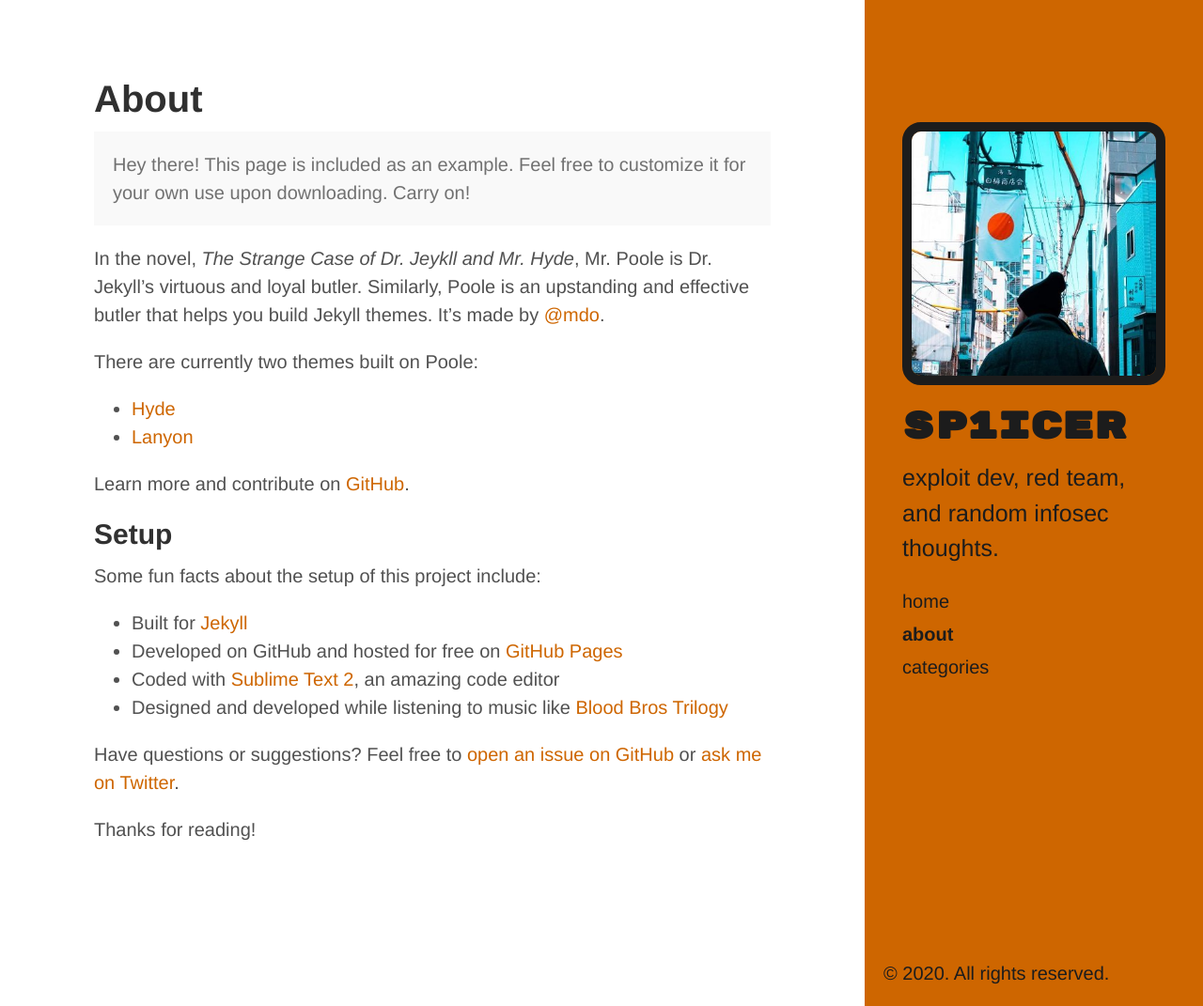
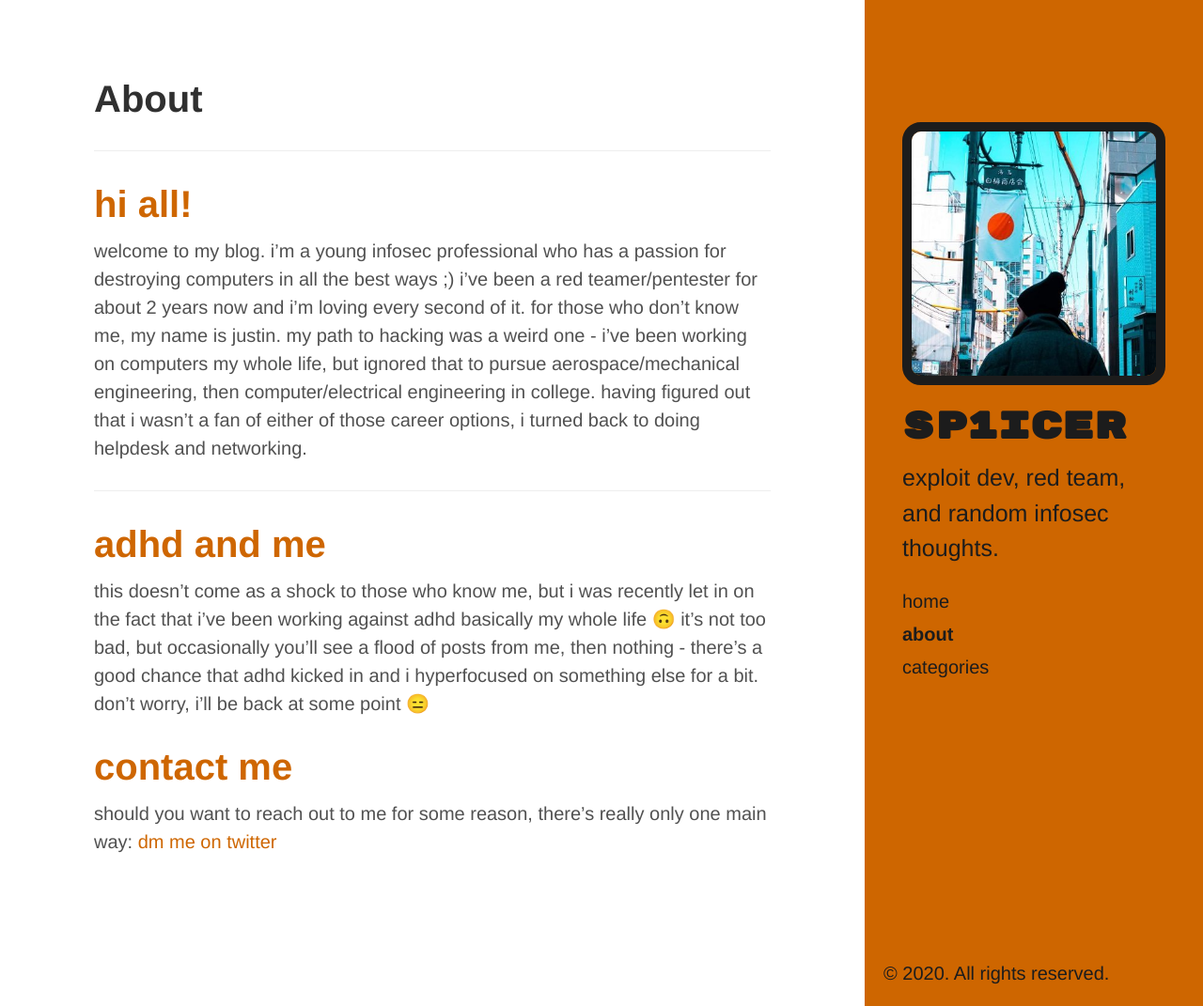
Before and after one commit to sp1icer/sp1icer.github.io, a Jekyll site: the page built from about.md, in a window 1280 px wide and 1071 px high. Shown: the whole window at 94% size. Built offline with Jekyll 4.4.1, drawn with Linux system fonts in a browser that asks for light colours.

Commit message:
changes.

```diff
--- a/about.md
+++ b/about.md
@@ -3,28 +3,15 @@ layout: page
 title: About
 ---
 
-<p class="message">
-  Hey there! This page is included as an example. Feel free to customize it for your own use upon downloading. Carry on!
-</p>
+<hr>
+<h1 class="about-me-h1">hi all!</h1>
 
-In the novel, *The Strange Case of Dr. Jeykll and Mr. Hyde*, Mr. Poole is Dr. Jekyll's virtuous and loyal butler. Similarly, Poole is an upstanding and effective butler that helps you build Jekyll themes. It's made by [@mdo](https://twitter.com/mdo).
+welcome to my blog. i'm a young infosec professional who has a passion for destroying computers in all the best ways ;) i've been a red teamer/pentester for about 2 years now and i'm loving every second of it. for those who don't know me, my name is justin. my path to hacking was a weird one - i've been working on computers my whole life, but ignored that to pursue aerospace/mechanical engineering, then computer/electrical engineering in college. having figured out that i wasn't a fan of either of those career options, i turned back to doing helpdesk and networking.
 
-There are currently two themes built on Poole:
+<hr>
+<h1 class="about-me-h1">adhd and me</h1>
 
-* [Hyde](http://hyde.getpoole.com)
-* [Lanyon](http://lanyon.getpoole.com)
+this doesn't come as a shock to those who know me, but i was recently let in on the fact that i've been working against adhd basically my whole life 🙃 it's not too bad, but occasionally you'll see a flood of posts from me, then nothing - there's a good chance that adhd kicked in and i hyperfocused on something else for a bit. don't worry, i'll be back at some point 😑
 
-Learn more and contribute on [GitHub](https://github.com/poole).
-
-## Setup
-
-Some fun facts about the setup of this project include:
-
-* Built for [Jekyll](http://jekyllrb.com)
-* Developed on GitHub and hosted for free on [GitHub Pages](https://pages.github.com)
-* Coded with [Sublime Text 2](http://sublimetext.com), an amazing code editor
-* Designed and developed while listening to music like [Blood Bros Trilogy](https://soundcloud.com/maddecent/sets/blood-bros-series)
-
-Have questions or suggestions? Feel free to [open an issue on GitHub](https://github.com/poole/issues/new) or [ask me on Twitter](https://twitter.com/mdo).
-
-Thanks for reading!
+<h1 class="about-me-h1">contact me</h1>
+should you want to reach out to me for some reason, there's really only one main way: [dm me on twitter](https://www.twitter.com/sp1icer)
--- a/public/css/hyde.css
+++ b/public/css/hyde.css
@@ -282,3 +282,7 @@ a.sidebar-nav-item:focus {
 .theme-base-10 .related-posts li a:hover {
   color: #ce6600;
 }
+
+.about-me-h1 {
+  color: #ce6600;
+}
```
Also changed, not shown: _posts/2020-02-06-welcome.md (+1 -1 lines), 7 other files.
